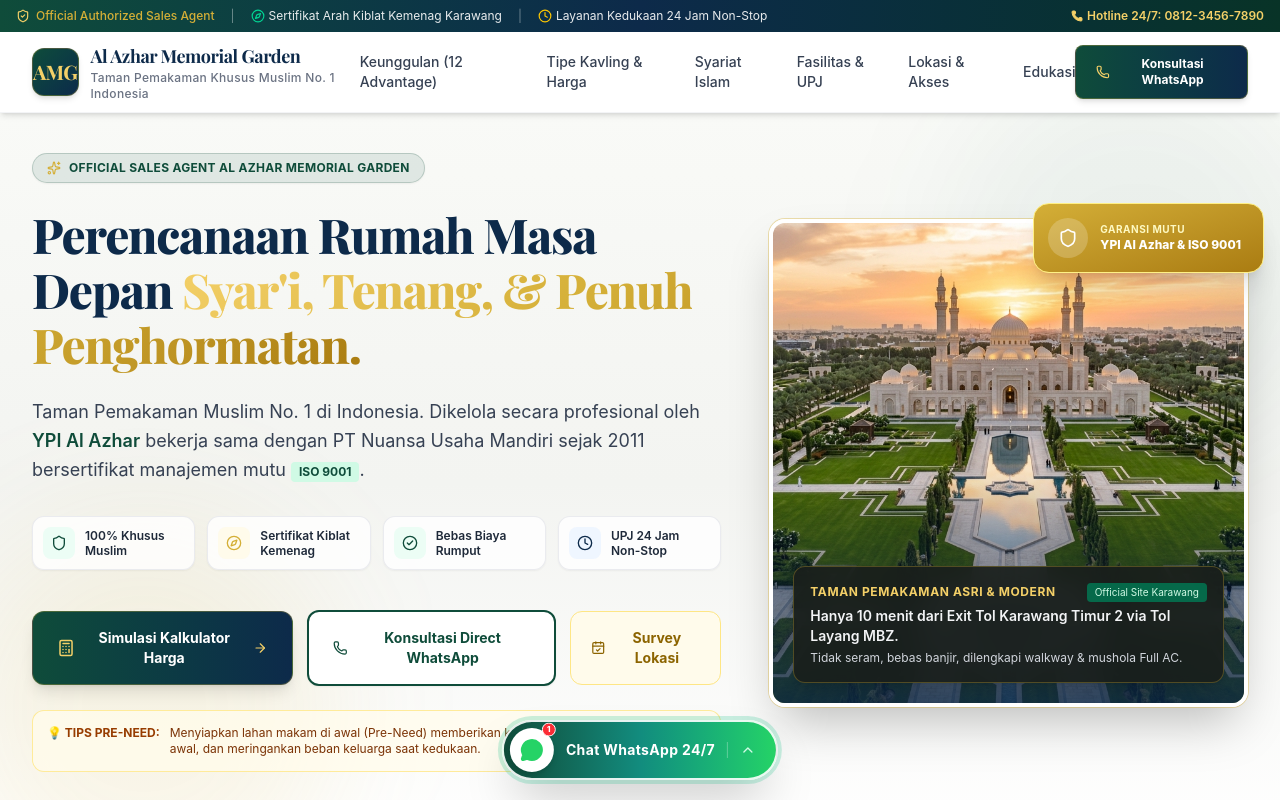
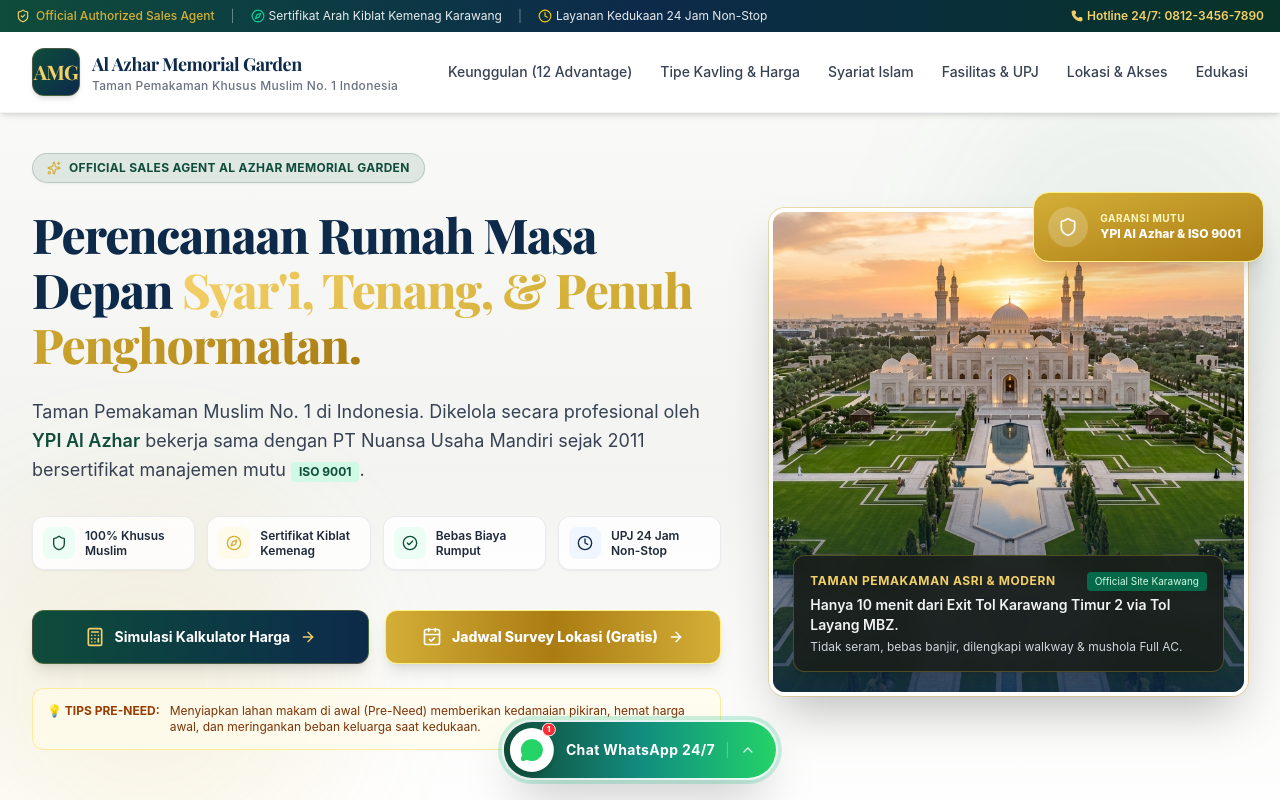
Before and after one commit to RikiEnergyX/al-azhar-memorial-garden, a React (Vite) app: page / in a window 1280 px wide. Shown: the top 800 px of the page. Built offline with nearby package versions, Linux system fonts and the light colour scheme; a web font is replaced by a local one.

Commit message:
Remove Navbar & Hero WhatsApp buttons, enlarge Survey Lokasi CTA button

```diff
--- a/src/components/Hero.jsx
+++ b/src/components/Hero.jsx
@@ -75,10 +75,10 @@
             </div>
 
             {/* CTAs */}
-            <div className="flex flex-col sm:flex-row items-stretch sm:items-center gap-3.5 pt-4">
+            <div className="flex flex-col sm:flex-row items-stretch sm:items-center gap-4 pt-4">
               <button
                 onClick={onOpenCalculator}
-                className="px-6 py-4 rounded-xl bg-gradient-to-r from-[#0F4C3A] to-[#0D2A4A] text-white font-bold text-sm shadow-lg hover:shadow-xl hover:brightness-110 transition-all flex items-center justify-center gap-2.5 border border-[#D4AF37]/30 group"
+                className="flex-1 px-6 py-4 rounded-xl bg-gradient-to-r from-[#0F4C3A] to-[#0D2A4A] text-white font-bold text-sm shadow-lg hover:shadow-xl hover:brightness-110 transition-all flex items-center justify-center gap-2.5 border border-[#D4AF37]/30 group"
               >
                 <Calculator className="w-5 h-5 text-[#F4D068]" />
                 <span>Simulasi Kalkulator Harga</span>
@@ -86,19 +86,12 @@
               </button>
 
               <button
-                onClick={handleWaConsult}
-                className="px-6 py-4 rounded-xl bg-white text-[#0F4C3A] font-bold text-sm border-2 border-[#0F4C3A] shadow-xs hover:bg-emerald-50 transition-all flex items-center justify-center gap-2"
+                onClick={onOpenSurvey}
+                className="flex-1 px-6 py-4 rounded-xl bg-gradient-to-r from-[#D4AF37] via-[#AA7C11] to-[#D4AF37] text-white font-extrabold text-sm shadow-lg hover:shadow-xl hover:brightness-110 transition-all flex items-center justify-center gap-2.5 border border-yellow-200 group"
               >
-                <Phone className="w-4 h-4 text-[#0F4C3A]" />
-                <span>Konsultasi Direct WhatsApp</span>
-              </button>
-
-              <button
-                onClick={onOpenSurvey}
-                className="px-5 py-4 rounded-xl bg-amber-50 text-[#8C6400] font-bold text-sm border border-amber-200 hover:bg-amber-100 transition-all flex items-center justify-center gap-2"
-              >
-                <CalendarCheck className="w-4 h-4" />
-                <span>Survey Lokasi</span>
+                <CalendarCheck className="w-5 h-5 text-white" />
+                <span>Jadwal Survey Lokasi (Gratis)</span>
+                <ArrowRight className="w-4 h-4 text-white group-hover:translate-x-1 transition-transform" />
               </button>
             </div>
 
--- a/src/components/Navbar.jsx
+++ b/src/components/Navbar.jsx
@@ -75,16 +75,7 @@
             <a href="#edukasi" className="hover:text-[#0F4C3A] transition-colors py-1">Edukasi</a>
           </nav>
 
-          {/* Action CTAs */}
-          <div className="hidden sm:flex items-center gap-3">
-            <button
-              onClick={() => handleWaClick('Navbar CTA')}
-              className="inline-flex items-center gap-2 px-5 py-2.5 rounded-lg bg-gradient-to-r from-[#0F4C3A] to-[#0D2A4A] text-white text-xs font-bold shadow-md hover:shadow-lg hover:brightness-110 transition-all border border-[#D4AF37]/30"
-            >
-              <Phone className="w-4 h-4 text-[#F4D068]" />
-              Konsultasi WhatsApp
-            </button>
-          </div>
+
 
           {/* Mobile Menu Button */}
           <button
```
